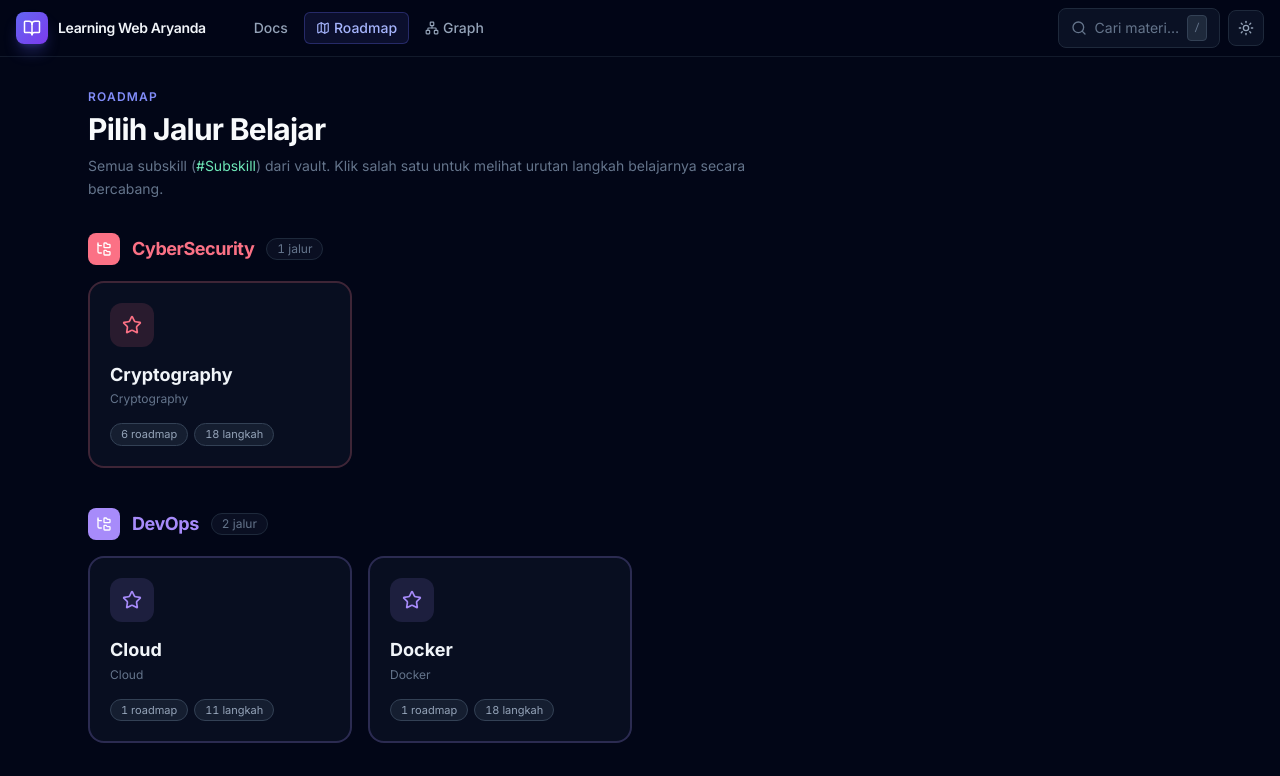
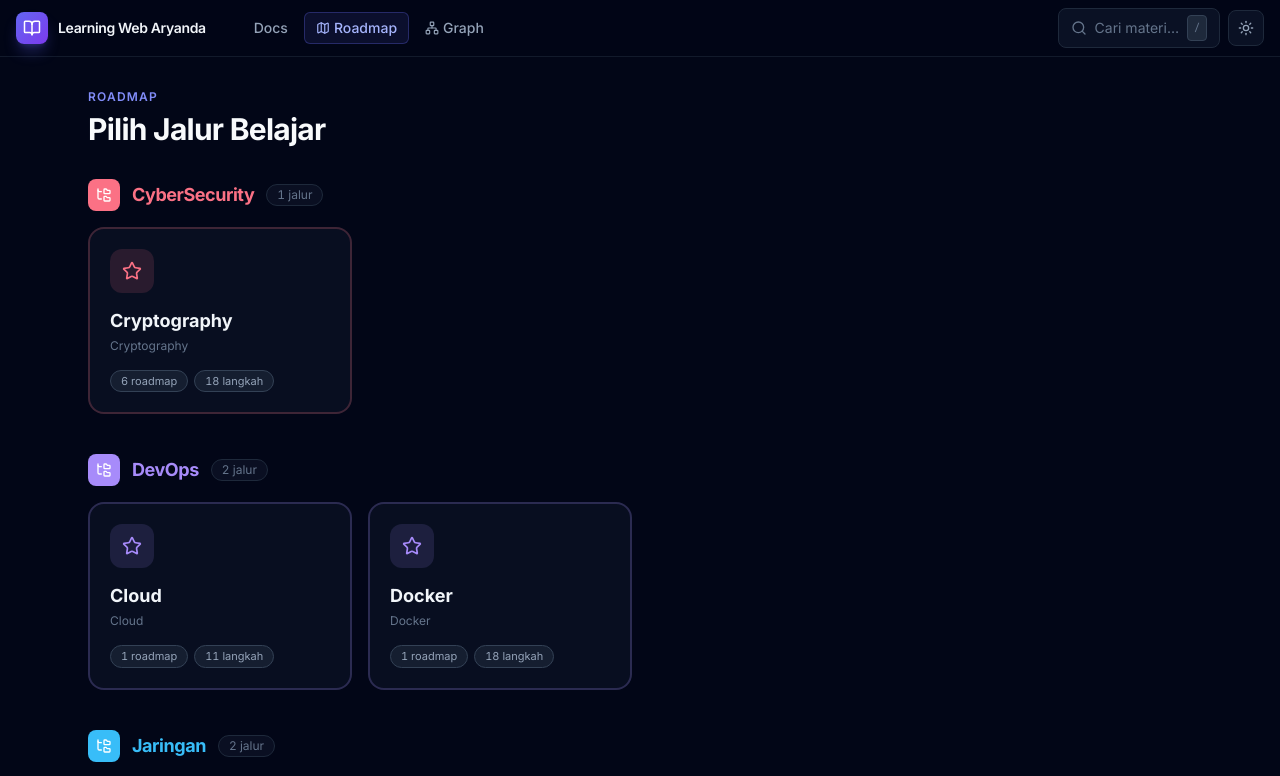
Before and after one commit to aryandaa/Learning-Web-Aryanda, a React (Vite) app: page /roadmap in a window 1280 px wide. Shown: the top 776 px of the page. Built offline with nearby package versions, Linux system fonts and the light colour scheme.

Commit message:
chore(roadmap): hapus teks deskripsi di landing grid subskill

```diff
--- a/src/pages/RoadmapPage.tsx
+++ b/src/pages/RoadmapPage.tsx
@@ -194,10 +194,6 @@ export default function RoadmapPage() {
           <h1 className="mt-1.5 text-3xl font-bold tracking-tight text-slate-50">
             Pilih Jalur Belajar
           </h1>
-          <p className="mt-2 max-w-2xl text-sm leading-relaxed text-slate-500">
-            Semua subskill (<span className="text-emerald-300">#Subskill</span>) dari vault.
-            Klik salah satu untuk melihat urutan langkah belajarnya secara bercabang.
-          </p>
         </header>
 
         {groups.length === 0 ? (
```
